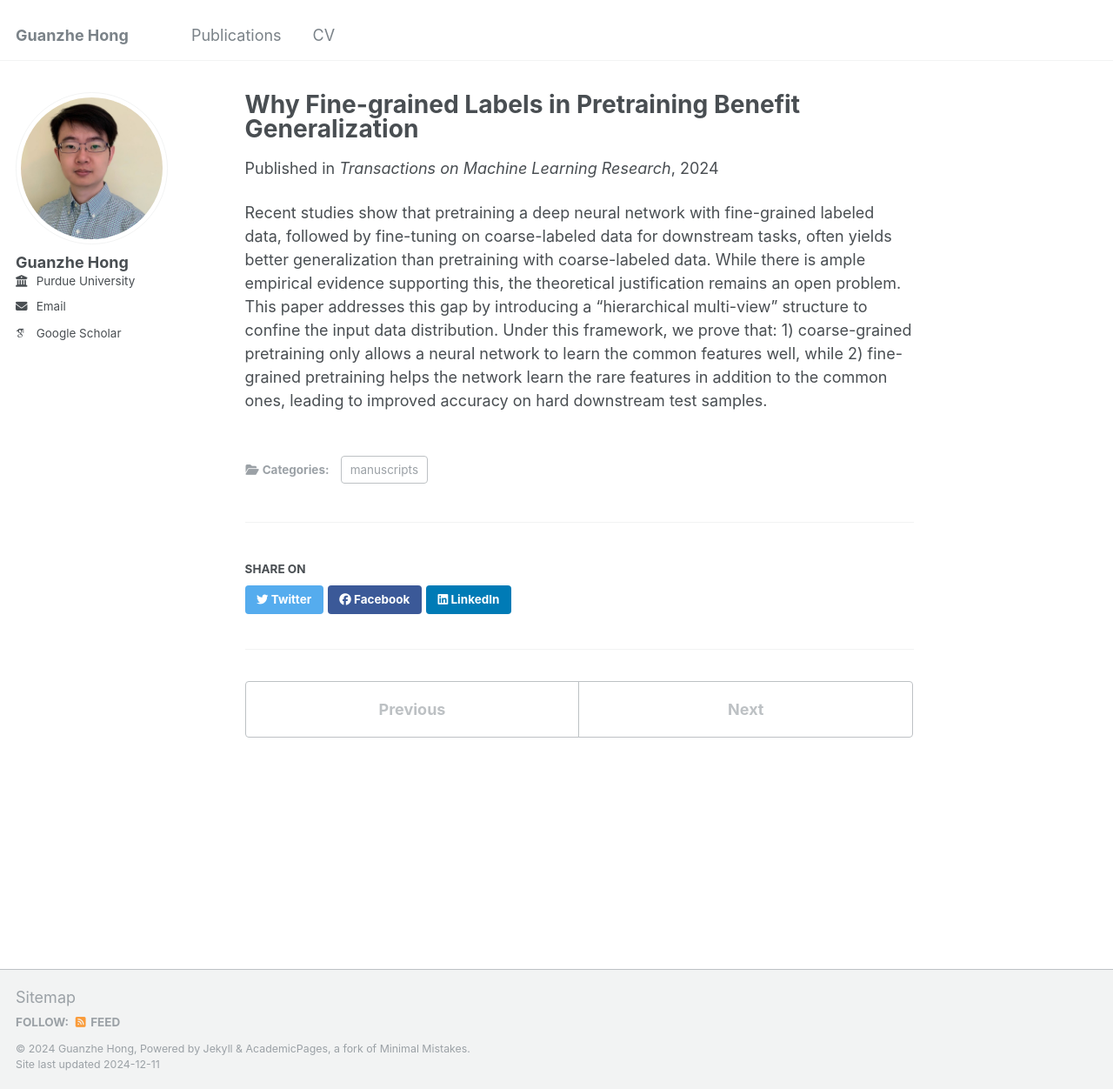
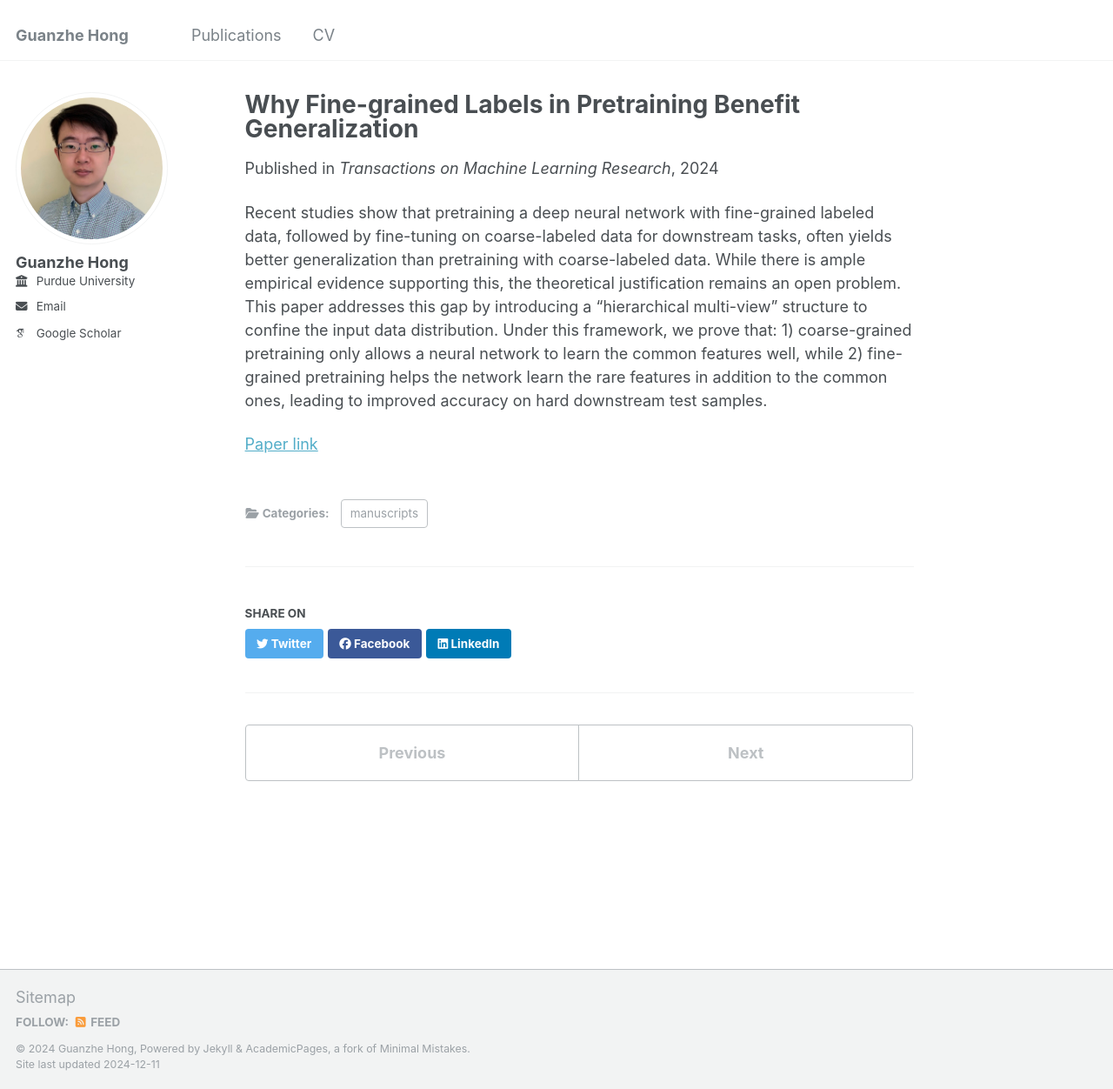
Before and after one commit to guanzhehong/guanzhehong, a Jekyll site: the page built from _publications/2024-12-10-label_granularity.md, in a window 1280 px wide and 1252 px high. Shown: the whole window at 87% size. Built offline with Jekyll 4.4.1, drawn with Linux system fonts in a browser that asks for light colours; some web fonts are replaced.

Commit message:
Update 2024-12-10-label_granularity.md

```diff
--- a/_publications/2024-12-10-label_granularity.md
+++ b/_publications/2024-12-10-label_granularity.md
@@ -9,3 +9,5 @@ venue: 'Transactions on Machine Learning Research'
 paperurl: 'https://arxiv.org/abs/2410.23129'
 ---
 Recent studies show that pretraining a deep neural network with fine-grained labeled data, followed by fine-tuning on coarse-labeled data for downstream tasks, often yields better generalization than pretraining with coarse-labeled data. While there is ample empirical evidence supporting this, the theoretical justification remains an open problem. This paper addresses this gap by introducing a "hierarchical multi-view" structure to confine the input data distribution. Under this framework, we prove that: 1) coarse-grained pretraining only allows a neural network to learn the common features well, while 2) fine-grained pretraining helps the network learn the rare features in addition to the common ones, leading to improved accuracy on hard downstream test samples.
+
+[Paper link](https://arxiv.org/abs/2410.23129)
```
